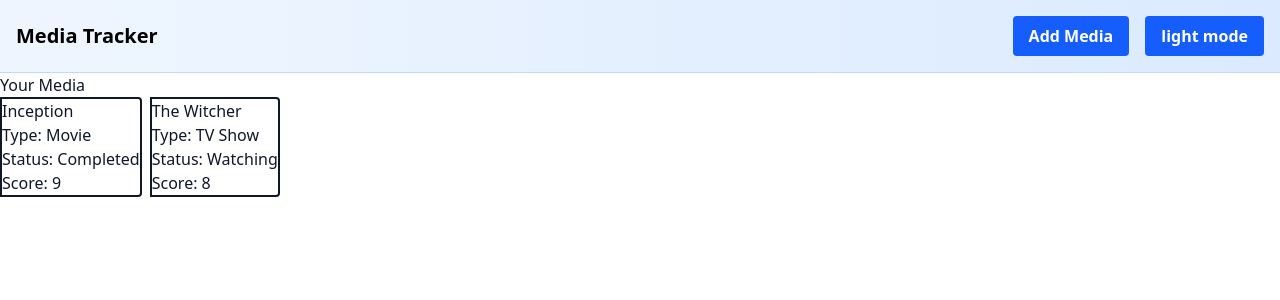
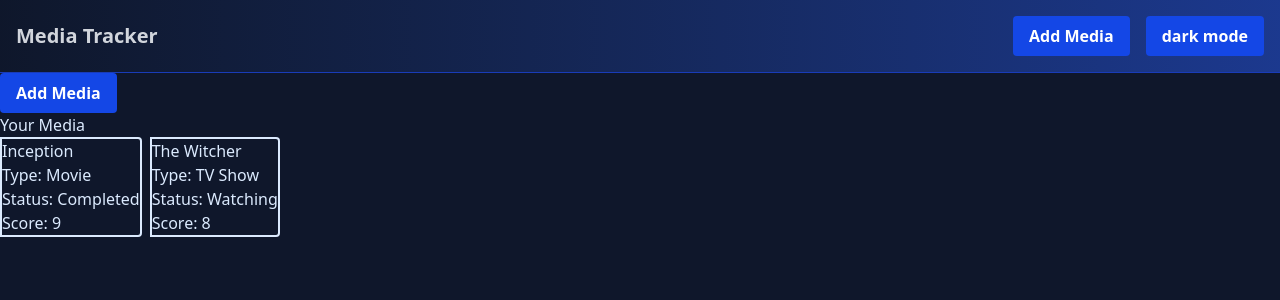
Before and after one commit to jjam02/media-tracker, a React (Vite) app in the folder jjam02-media-tracker/: page / in a window 1280 px wide. Shown: the top 300 px of the page. Built offline with nearby package versions, Linux system fonts and the light colour scheme.

Commit message:
theme switcher now lifted to app

```diff
--- a/jjam02-media-tracker/src/App.tsx
+++ b/jjam02-media-tracker/src/App.tsx
@@ -1,11 +1,13 @@
-import { useState } from 'react';
-import type media from './types/media';
+import { useEffect, useState } from 'react';
+import type Media from './types/media';
 import Header from './components/Header'
 import MediaGrid from './components/MediaGrid'
+import MediaFormModal from './components/MediaFormModal'
 import './App.css'
 import './index.css'
+
 //------------SAMPLE DATA FOR TESTING PURPOSES----------------
-const sampleMediaList: media[] = [
+const sampleMediaList: Media[] = [
   {
     id: '1',
     title: 'Inception',
@@ -25,15 +27,31 @@ const sampleMediaList: media[] = [
 
 
 function App() {
-  const [mediaList, setMediaList] = useState<media[]>(sampleMediaList);
+
+  const [mediaList, setMediaList] = useState<Media[]>(sampleMediaList);
   const [showModal, setShowModal] = useState(false);
+  const [theme, setTheme] = useState<'light' | 'dark'>('light');
+
+  const toggleTheme = () => {
+    setTheme(theme === 'dark' ? 'light' : 'dark');
+    document.querySelector('html')!.setAttribute('data-theme', theme);
+  };
+
+  useEffect(() => {
+    document.querySelector('html')!.setAttribute('data-theme', "dark");
+  }, []);
 
   return (
-    <>
-      <Header showModal={showModal} setShowModal={setShowModal} />
-
+    <div className={theme === 'dark' ? 'dark' : ''}>
+      <Header
+        showModal={showModal}
+        setShowModal={setShowModal}
+        theme={theme}
+        onToggleTheme={toggleTheme}
+      />
+      <MediaFormModal isOpen={showModal} onClose={() => setShowModal(false)} />
       <MediaGrid mediaList={mediaList} />
-    </>
+    </div>
   )
 }
 
--- a/jjam02-media-tracker/src/components/Header.tsx
+++ b/jjam02-media-tracker/src/components/Header.tsx
@@ -4,28 +4,24 @@ import '../App.css'
 interface HeaderProps {
   showModal: boolean;
   setShowModal: (showModal: boolean) => void;
+  onToggleTheme: () => void;
+  theme: 'light' | 'dark';
 
 
 }
 
-function Header({ showModal, setShowModal }: HeaderProps) {
+function Header({ showModal, setShowModal, onToggleTheme, theme }: HeaderProps) {
   return (
     <header className="header">
       <h1 className="text-xl font-bold text-black dark:text-gray-300">Media Tracker</h1>
       <div className='flex justify-between gap-4'>
         <MediaFormModal showModal={showModal} setShowModal={setShowModal} />
-        <button id="themeToggle" onClick={toggleTheme}>light mode</button>
+        <button id="themeToggle" onClick={onToggleTheme}>{theme === 'dark' ? 'light mode' : 'dark mode'}</button>
 
       </div>
     </header>
   );
 }
 
-function toggleTheme() {
-  const curTheme = document.querySelector('html')!.getAttribute('data-theme');
-  const newTheme = curTheme === 'dark' ? 'light' : 'dark';
-  document.querySelector('html')!.setAttribute('data-theme', newTheme);
-  document.getElementById('themeToggle')!.innerText = newTheme === 'dark' ? 'light mode' : 'dark mode';
-}
 
 export default Header;
--- a/jjam02-media-tracker/src/components/MediaGrid.tsx
+++ b/jjam02-media-tracker/src/components/MediaGrid.tsx
@@ -1,9 +1,9 @@
 
-import type media from '../types/media';
+import type Media from '../types/media';
 import MediaCard from './MediaCard';
 
 interface MediaGridProps {
-  mediaList: media[];
+  mediaList: Media[];
 }
 
 
--- a/jjam02-media-tracker/src/types/media.ts
+++ b/jjam02-media-tracker/src/types/media.ts
@@ -1,7 +1,9 @@
-interface media {
+type Media = {
   id: string;
   title: string;
   type: string;
   status: string;
   score: number;
-}
+};
+
+export default Media;
```
